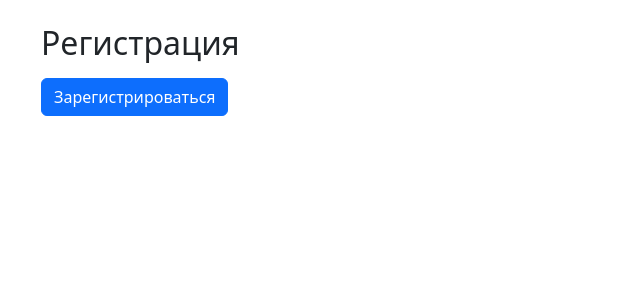
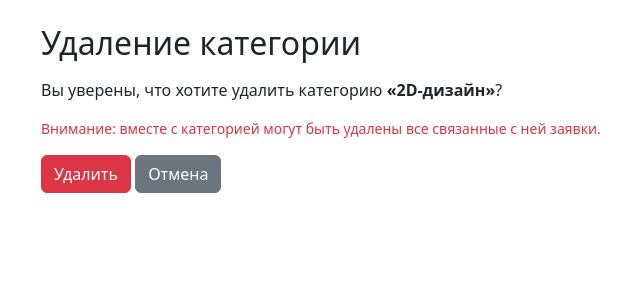
Before and after one commit to dsamsonova111-bot/DesignPro, a Django app: page /panel/categories/6/delete/ in a window 1280 px wide. Shown: the part 56-356 px from the top of the page, without its empty margins (41-681 px from the left). Run offline with Django 5.2, Linux system fonts and the light colour scheme; a user stored in the database is signed in; data comes from the database, SQL or seed files in the repository; both versions use the stored data as it was after the commit.

Commit message:
fix: restore category_confirm_delete template and category deletion flow

```diff
--- a/portal/forms.py
+++ b/portal/forms.py
@@ -120,7 +120,7 @@ class StatusCompletedForm(forms.ModelForm):
     design_image = forms.ImageField(
         label='Изображение дизайна',
         required=True,
-        widget=forms.FileInput(attrs={'class': 'form-control'}),
+            widget=forms.FileInput(attrs={'class': 'form-control'}),
     )
 
     class Meta:
--- a/portal/views.py
+++ b/portal/views.py
@@ -218,7 +218,7 @@ def category_delete(request, pk):
 
     if request.method == 'POST':
         category.delete()
-        messages.success(request, 'Категория и связанные с ней заявки удалены.')
+        messages.success(request, 'Категория удалена.')
         return redirect('category_list')
 
     return render(
--- a/templates/portal/category_confirm_delete.html
+++ b/templates/portal/category_confirm_delete.html
@@ -1,25 +1,17 @@
 {% extends 'base.html' %}
 
 {% block content %}
-<h2>Регистрация</h2>
-<form method="post" novalidate class="mt-3" style="max-width: 500px;">
+<h2>Удаление категории</h2>
+<p class="mt-3">
+    Вы уверены, что хотите удалить категорию <strong>«{{ category.name }}»</strong>?
+</p>
+<p class="text-danger small">
+    Внимание: вместе с категорией могут быть удалены все связанные с ней заявки.
+</p>
+
+<form method="post" class="mt-3">
     {% csrf_token %}
-    {% for field in form %}
-        <div class="mb-3">
-            {% if field.name == 'agreement' %}
-                <div class="form-check">
-                    {{ field }}
-                    <label for="{{ field.id_for_label }}" class="form-check-label">{{ field.label }}</label>
-                </div>
-            {% else %}
-                <label for="{{ field.id_for_label }}" class="form-label">{{ field.label }}</label>
-                {{ field }}
-            {% endif %}
-            {% if field.errors %}
-                <div class="text-danger small mt-1">{{ field.errors|join:", " }}</div>
-            {% endif %}
-        </div>
-    {% endfor %}
-    <button type="submit" class="btn btn-primary">Зарегистрироваться</button>
+    <button type="submit" class="btn btn-danger">Удалить</button>
+    <a href="{% url 'category_list' %}" class="btn btn-secondary">Отмена</a>
 </form>
 {% endblock %}
```
Also changed, not shown: db.sqlite3.
